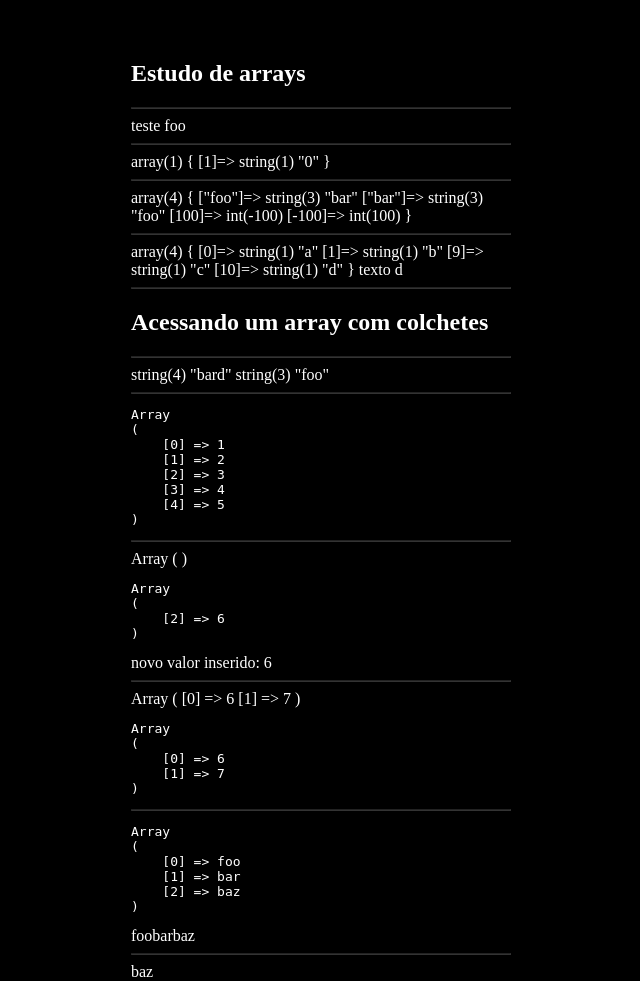
After one commit to Gragolha/phpsjb, a PHP site: page /array.php in a window 1280 px wide. The commit adds this page. Shown: the whole page, without its empty margins (319-959 px from the left). Run offline with PHP 8.4, Linux system fonts and the light colour scheme.

Commit message:
estudos de arrays

```diff
--- /dev/null
+++ b/public/array.php
@@ -0,0 +1,148 @@
+<!DOCTYPE html>
+<html lang="en">
+
+<head>
+    <meta charset="UTF-8">
+    <meta name="viewport" content="width=device-width, initial-scale=1.0">
+    <title>Arrays</title>
+    <link rel="stylesheet" href="styles.css">
+</head>
+
+<body>
+    <?php
+    echo "<h2>Estudo de arrays</h2>";
+    echo "<hr>";
+    $array =
+        [
+            "foo" => "bar",
+            "bar" => "foo",
+        ];
+
+    echo "teste $array[bar]";
+    echo "<hr>";
+
+
+    $array = array(
+        1    => "a",
+        "1"  => "b",
+        1.5  => "c",
+        true => "0",
+    );
+    var_dump($array);
+    echo "<hr>";
+
+    $array = array(
+        "foo" => "bar",
+        "bar" => "foo",
+        100   => -100,
+        -100  => 100,
+    );
+    var_dump($array);
+
+    echo "<hr>";
+
+    $array = array(
+        "a",
+        "b",
+        9 => "c",
+        "d",
+    );
+    var_dump($array);
+
+    echo "texto $array[10]";
+
+    echo "<hr>";
+    echo "<h2>Acessando um array com colchetes</h2>";
+    echo "<hr>";
+
+    $array = array(
+        "fooo" => "bard",
+        42    => 24,
+        "multi" => array(
+            "dimensional" => array(
+                "array" => "foo"
+            )
+        )
+    );
+
+
+    var_dump($array["fooo"]);
+    var_dump($array["multi"]["dimensional"]["array"]);
+    echo "<hr>";
+
+    function getArray()
+    {
+        return array(1, 2, 3);
+    }
+
+    $secondElement = getArray()[1];
+
+
+    $array = array(1, 2, 3, 4, 5);
+    echo "<pre>";
+    print_r($array);
+    echo "</pre>";
+    echo "<hr>";
+
+    foreach ($array as $i => $value) {
+        unset($array[$i]);
+    }
+
+    //atribuindo um uma valor na array
+    print_r($array);
+    $array[2] = 6;
+    echo '<pre>';
+    print_r($array);
+    echo '</pre>';
+
+    echo "novo valor inserido:  $array[2]";
+
+    echo "<hr>";
+
+    $array = array_values($array);
+    $array[] = 7;
+    print_r($array);
+
+    echo '<pre>';
+    print_r($array);
+    echo '</pre>';
+
+    echo "<hr>";
+    $source_array = ['foo', 'bar', 'baz'];
+
+
+    echo '<pre>';
+    print_r($source_array);
+    echo '</pre>';
+
+    [$foo, $bar, $baz] = $source_array;
+
+    echo $foo;    // imprime "foo"
+    echo $bar;    // imprime "bar"
+    echo $baz;    // imprime "baz"
+
+    echo "<hr>";
+
+    $source_array = [
+        [1, 'John'],
+        [2, 'Jane'],
+    ];
+
+    foreach ($source_array as [$id, $name]) {
+        // Aqui $id e $name podem ser utilizados
+    }
+
+
+    $source_array = ['foo', 'bar', 'baz'];
+
+    // Atribui o elemento de índice 2 na variável $baz
+    [,, $baz] = $source_array;
+
+    echo $baz;    // imprime "baz"
+
+    ?>
+
+
+</body>
+
+</html>
--- a/public/string.php
+++ b/public/string.php
@@ -92,7 +92,6 @@ tudo bem';
     $baz = array('foo', 'bar', 'baz', 'quux'); //consegue usar uma prop de uma class.
     echo "{$foo->$bar}\n";
     echo "{$foo->{$baz[1]}}\n"
-
     ?>
 </body>
 
--- /dev/null
+++ b/public/styles.css
@@ -0,0 +1,11 @@
+body {
+    margin: 60px 450px 0px 450px;
+    color: white;
+    background-color: black;
+    height: max-content;
+}
+
+
+hr {
+    border-color: rgba(255, 255, 255, 0.2);
+}
```
